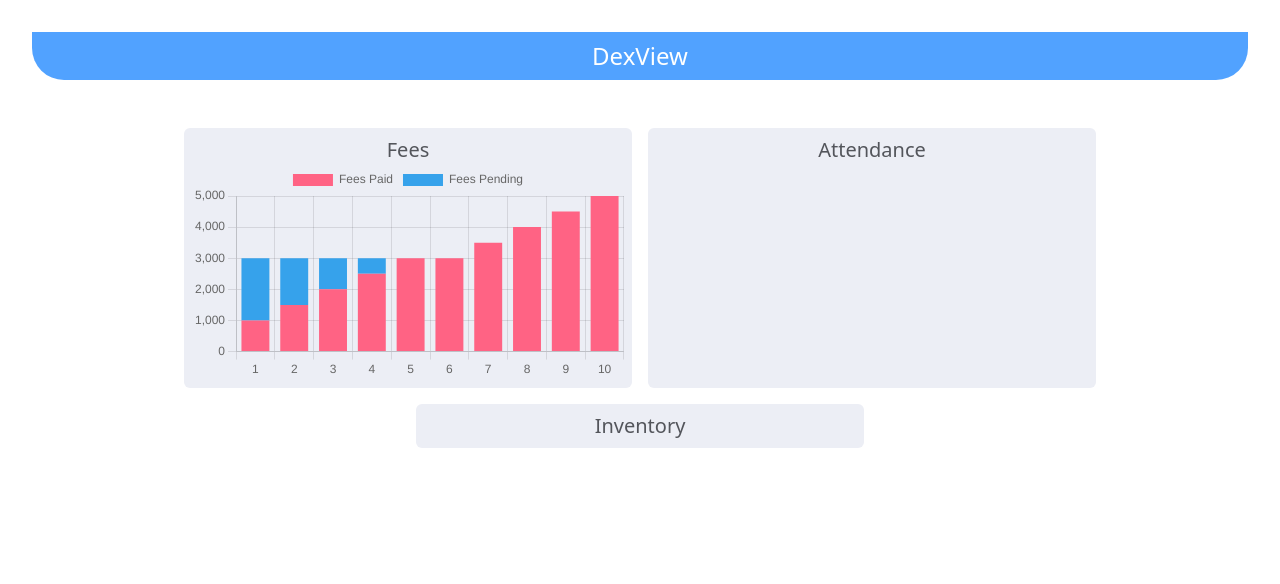
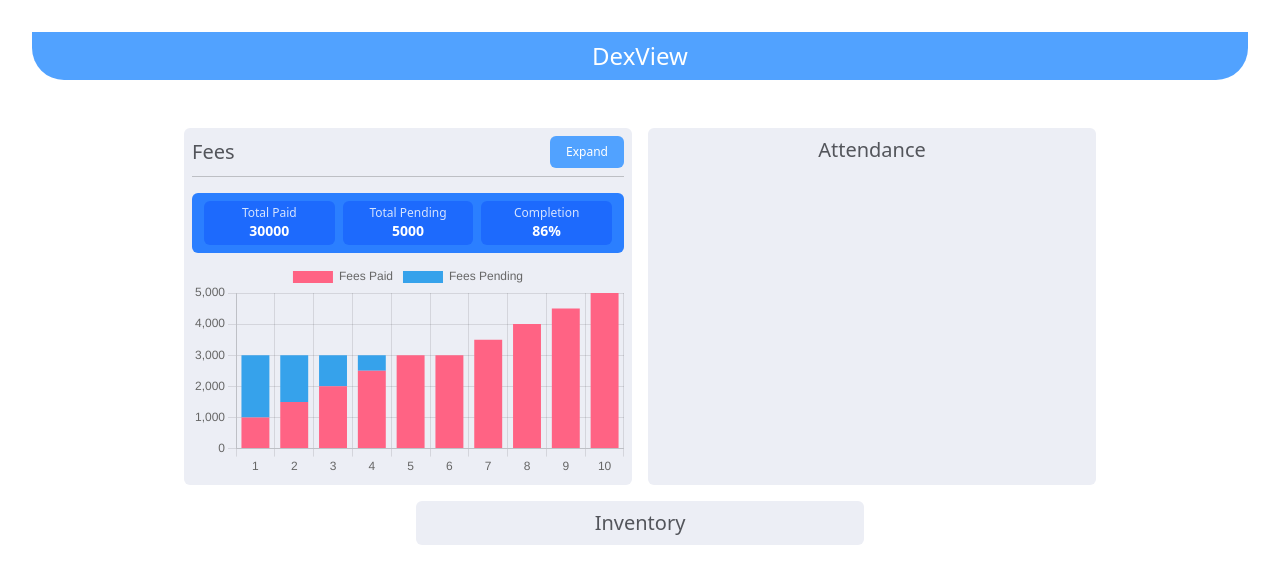
Before and after one commit to TazzDev/DexterUI, a React (Vite) app: page / in a window 1280 px wide. Shown: the top 584 px of the page. Built offline with nearby package versions, Linux system fonts and the light colour scheme; no server answers.

Commit message:
KPI Strip and expanded fee section

```diff
--- a/DATA_MOCKS/classWiseFeesMock.ts
+++ b/DATA_MOCKS/classWiseFeesMock.ts
@@ -1,4 +1,10 @@
-export const CLASS_WISE_FEES_MOCK = [
+export type ClassFee<T = string> = {
+  class: T;            // can be string, number, etc.
+  feesPaid: number;
+  feesPending: number;
+};
+
+export const CLASS_WISE_FEES_MOCK: ClassFee<string>[] = [
     {
       class: '1',
       feesPaid: 1000,
--- a/package.json
+++ b/package.json
@@ -4,10 +4,10 @@
   "version": "0.0.0",
   "type": "module",
   "scripts": {
-    "dev": "vite",
-    "build": "tsc -b && vite build",
+    "dev": "nvm use && vite",
+    "build": "nvm use && tsc -b && vite build",
     "lint": "eslint .",
-    "preview": "vite preview"
+    "preview": "nvm use && vite preview"
   },
   "dependencies": {
     "@auth0/auth0-react": "^2.4.0",
--- a/src/components/Card/Card.tsx
+++ b/src/components/Card/Card.tsx
@@ -1,12 +1,13 @@
-import React from "react";
+import React, { useId } from "react";
 import { Enum, isNullOrUndefined } from "../../utils/utils";
 
-type TCardSize = "S" | "M" | "L" | "XL";
+type TCardSize = "S" | "M" | "L" | "XL" | "FULL";
 
 interface ICardProps {
   id?: string;
   size?: TCardSize;
   overrideSize?: number;
+  styleOverride?: string;
   children: React.ReactNode;
 }
 
@@ -15,21 +16,25 @@ const CARD_SIZE_MAP = Enum({
   M: "w-md",
   L: "w-lg",
   XL: "w-2xl",
+  FULL: "w-full",
 });
 
 const Card: React.FC<ICardProps> = ({
-  id = crypto.randomUUID(),
+  id,
   size = "M",
   overrideSize,
   children,
+  styleOverride = "",
 }) => {
+  const autoId = useId();
+  const resolvedId = id ?? autoId;
   const effectiveSize: string = !isNullOrUndefined(overrideSize)
     ? overrideSize + "%"
     : CARD_SIZE_MAP[size];
 
-  const classNames = `${effectiveSize} bg-card-background px-2 py-2 mx-2 my-2 rounded-md text-card-text text-xl`;
+  const classNames = `${effectiveSize} bg-card-background px-2 py-2 mx-2 my-2 rounded-md text-card-text text-xl ${styleOverride}`;
   return (
-    <div id={id} className={classNames}>
+    <div id={resolvedId} className={classNames}>
       {children}
     </div>
   );
--- /dev/null
+++ b/src/components/FeesView/KpiStrip.tsx
@@ -0,0 +1,42 @@
+import React from "react";
+
+interface KpiStripProps {
+  totalPaid: number;
+  totalPending: number;
+  completionPct: number;
+  containerClassName?: string;
+  itemClassName?: string;
+  dense?: boolean;
+  labelClassName?: string;
+  valueClassName?: string;
+  paidClassName?: string;
+  pendingClassName?: string;
+  completionClassName?: string;
+}
+
+const KpiStrip: React.FC<KpiStripProps> = ({ totalPaid, totalPending, completionPct, containerClassName = "", itemClassName, dense = false, labelClassName = "", valueClassName = "", paidClassName = "", pendingClassName = "", completionClassName = "" }) => {
+  const containerBase = dense
+    ? "grid grid-cols-1 sm:grid-cols-3 gap-2 mb-2 items-center"
+    : "grid grid-cols-1 sm:grid-cols-3 gap-3 mb-4";
+  const itemBase = itemClassName ?? (dense ? "bg-white/5 rounded-md px-2 py-1" : "bg-white/5 rounded-md p-3");
+  const labelBase = dense ? "text-xs opacity-90" : "text-sm opacity-80";
+  const valueBase = dense ? "text-sm font-semibold" : "text-2xl font-semibold";
+  return (
+    <div className={`${containerBase} ${containerClassName}`}>
+      <div className={`${itemBase} ${paidClassName}`}>
+        <p className={`${labelBase} ${labelClassName}`}>Total Paid</p>
+        <p className={`${valueBase} ${valueClassName}`}>{totalPaid}</p>
+      </div>
+      <div className={`${itemBase} ${pendingClassName}`}>
+        <p className={`${labelBase} ${labelClassName}`}>Total Pending</p>
+        <p className={`${valueBase} ${valueClassName}`}>{totalPending}</p>
+      </div>
+      <div className={`${itemBase} ${completionClassName}`}>
+        <p className={`${labelBase} ${labelClassName}`}>Completion</p>
+        <p className={`${valueBase} ${valueClassName}`}>{completionPct}%</p>
+      </div>
+    </div>
+  );
+};
+
+export default KpiStrip;
--- /dev/null
+++ b/src/components/FeesView/index.tsx
@@ -0,0 +1,197 @@
+import React, { useMemo, useState } from "react";
+import Card from "../Card/Card";
+import { Bar } from "react-chartjs-2";
+import { CLASS_WISE_FEES_MOCK } from "../../../DATA_MOCKS/classWiseFeesMock";
+import { transformData } from "../../utils/utils";
+import KpiStrip from "./KpiStrip";
+
+const FeesView: React.FC = () => {
+  const [isExpanded, setIsExpanded] = useState(false);
+  return (
+    <Card
+      size={isExpanded ? "M" : "M"}
+      styleOverride={isExpanded ? "w-full md:w-[84rem]" : ""}
+    >
+      <div className="flex justify-between items-center border-b border-black/20 pb-2 mb-4">
+        <h1>Fees</h1>
+        <button
+          className="bg-blue-400 text-white text-xs cursor-pointer px-4 py-2 rounded-md"
+          onClick={() => setIsExpanded(!isExpanded)}
+        >
+          {isExpanded ? "Collapse" : "Expand"}
+        </button>
+      </div>
+      {isExpanded ? (
+        <ExpandedFeesView />
+      ) : (
+        <CollapsedFeesView />
+      )}
+    </Card>
+  );
+};
+
+const ExpandedFeesView: React.FC = () => {
+  const [query, setQuery] = useState("");
+  const data = CLASS_WISE_FEES_MOCK;
+
+  const { totalPaid, totalPending, completionPct } = useMemo(() => {
+    const totals = data.reduce(
+      (acc, item) => {
+        acc.totalPaid += item.feesPaid;
+        acc.totalPending += item.feesPending;
+        return acc;
+      },
+      { totalPaid: 0, totalPending: 0 }
+    );
+    const grandTotalCalc = totals.totalPaid + totals.totalPending;
+    const pct =
+      grandTotalCalc === 0
+        ? 0
+        : Math.round((totals.totalPaid / grandTotalCalc) * 100);
+    return {
+      totalPaid: totals.totalPaid,
+      totalPending: totals.totalPending,
+      completionPct: pct,
+    };
+  }, [data]);
+
+  const filtered = useMemo(() => {
+    const normalized = query.trim().toLowerCase();
+    if (!normalized) return data;
+    return data.filter((d) =>
+      String(d.class).toLowerCase().includes(normalized)
+    );
+  }, [data, query]);
+
+  const transformed = useMemo(() => transformData(filtered), [filtered]);
+
+  return (
+    <div className="flex flex-col gap-4">
+      <KpiStrip totalPaid={totalPaid} totalPending={totalPending} completionPct={completionPct} />
+
+      <div className="flex flex-col md:flex-row gap-4">
+        <div className="md:w-2/3 w-full bg-white/5 rounded-md p-3">
+          <div className="h-80">
+            <Bar
+              data={transformed}
+              options={{
+                plugins: {
+                  title: {
+                    display: true,
+                    text: "Fees by Class (Expanded)",
+                  },
+                  legend: {
+                    position: "bottom" as const,
+                  },
+                },
+                responsive: true,
+                maintainAspectRatio: false,
+                scales: {
+                  x: { stacked: true },
+                  y: { stacked: true },
+                },
+              }}
+            />
+          </div>
+          <div className="h-2" />
+          <div className="text-xs opacity-70">
+            Showing {filtered.length} class(es)
+          </div>
+        </div>
+
+        <div className="md:w-1/3 w-full bg-white/5 rounded-md p-3">
+          <div className="mb-2">
+            <input
+              value={query}
+              onChange={(e) => setQuery(e.target.value)}
+              placeholder="Filter by class..."
+              className="w-full px-3 py-2 rounded-md bg-transparent border border-blue-400 text-sm focus:border-blue-500"
+            />
+          </div>
+          <div className="max-h-72 overflow-auto">
+            <table className="table-auto w-full text-sm">
+              <thead className="sticky top-0 bg-card-background">
+                <tr className="text-left">
+                  <th className="py-2 pr-2">Class</th>
+                  <th className="py-2 pr-2">Paid</th>
+                  <th className="py-2 pr-2">Pending</th>
+                  <th className="py-2">% Paid</th>
+                </tr>
+              </thead>
+              <tbody>
+                {filtered
+                  .slice()
+                  .sort((a, b) => Number(a.class) - Number(b.class))
+                  .map((row) => {
+                    const rowTotal = row.feesPaid + row.feesPending;
+                    const pct =
+                      rowTotal === 0
+                        ? 0
+                        : Math.round((row.feesPaid / rowTotal) * 100);
+                    return (
+                      <tr key={row.class} className="odd:bg-white/5">
+                        <td className="py-1 pr-2">{row.class}</td>
+                        <td className="py-1 pr-2">{row.feesPaid}</td>
+                        <td className="py-1 pr-2">{row.feesPending}</td>
+                        <td className="py-1">{pct}%</td>
+                      </tr>
+                    );
+                  })}
+              </tbody>
+            </table>
+          </div>
+        </div>
+      </div>
+    </div>
+  );
+};
+
+const CollapsedFeesView: React.FC = () => {
+  const data = CLASS_WISE_FEES_MOCK;
+  const { totalPaid, totalPending, completionPct } = useMemo(() => {
+    const totals = data.reduce(
+      (acc, item) => {
+        acc.totalPaid += item.feesPaid;
+        acc.totalPending += item.feesPending;
+        return acc;
+      },
+      { totalPaid: 0, totalPending: 0 }
+    );
+    const grandTotalCalc = totals.totalPaid + totals.totalPending;
+    const pct = grandTotalCalc === 0 ? 0 : Math.round((totals.totalPaid / grandTotalCalc) * 100);
+    return { totalPaid: totals.totalPaid, totalPending: totals.totalPending, completionPct: pct };
+  }, [data]);
+
+  return (
+    <div>
+      <KpiStrip
+        totalPaid={totalPaid}
+        totalPending={totalPending}
+        completionPct={completionPct}
+        dense
+        containerClassName="bg-blue-500 text-white rounded-md px-3 py-2"
+        itemClassName="bg-blue-600/60 rounded-md px-2 py-1"
+        labelClassName="text-white/90"
+        valueClassName="text-white"
+      />
+      <Bar
+        data={transformData(CLASS_WISE_FEES_MOCK)}
+        options={{
+          plugins: {
+            title: {
+              display: true,
+              text: "Fees",
+            },
+          },
+          responsive: true,
+          scales: {
+            x: { stacked: true },
+            y: { stacked: true },
+          },
+        }}
+      />
+    </div>
+  );
+};
+
+export { FeesView, ExpandedFeesView };
--- a/src/pages/home/Home.tsx
+++ b/src/pages/home/Home.tsx
@@ -1,49 +1,16 @@
 import React from "react";
 import Card from "../../components/Card/Card";
-import { Bar } from "react-chartjs-2";
 import { Chart, ArcElement, PieController, Tooltip, Legend,CategoryScale, LinearScale, BarElement } from "chart.js";
-import { CLASS_WISE_FEES_MOCK } from "../../../DATA_MOCKS/classWiseFeesMock";
+import { FeesView } from "../../components/FeesView";
 
-const transformData = (data: typeof CLASS_WISE_FEES_MOCK) => {
-  return {
-    labels: data.map((item) => item.class),
-    datasets: [{
-      label: 'Fees Paid',
-      data: data.map((item) => item.feesPaid),
-      backgroundColor: 'rgb(255, 99, 132)'
-    }, {
-      label: 'Fees Pending',
-      data: data.map((item) => item.feesPending),
-      backgroundColor: 'rgb(54, 162, 235)'
-    }]
-  }
-}
+
 
 const Home: React.FC = () => {
   Chart.register(ArcElement, PieController, Tooltip, Legend,CategoryScale, LinearScale, BarElement);
   const containerStyles = "w-full flex flex-wrap justify-center mt-10";
   return (
     <div className={containerStyles}>
-      <Card>
-        <h1>Fees</h1>
-        <Bar data={transformData(CLASS_WISE_FEES_MOCK)}  options={ {
-    plugins: {
-      title: {
-        display: true,
-        text: 'Chart.js Bar Chart - Stacked'
-      },
-    },
-    responsive: true,
-    scales: {
-      x: {
-        stacked: true,
-      },
-      y: {
-        stacked: true
-      }
-    }
-  }}/>
-      </Card>
+      <FeesView />
       <Card>
         <p>Attendance</p>
       </Card>
--- a/src/utils/utils.ts
+++ b/src/utils/utils.ts
@@ -1,3 +1,5 @@
+import type { ClassFee } from "../../DATA_MOCKS/classWiseFeesMock";
+
 function isNullOrUndefined<Type>(value: Type): boolean {
   return value === undefined || value === null;
 }
@@ -16,4 +18,23 @@ function Enum<T extends object>(baseEnum: T): T {
   }) as T;
 }
 
-export { isNullOrUndefined, Enum };
+
+const transformData = (data: ClassFee<string>[]) => {
+  return {
+    labels: data.map((item) => item.class),
+    datasets: [
+      {
+        label: "Fees Paid",
+        data: data.map((item) => item.feesPaid),
+        backgroundColor: "rgb(255, 99, 132)",
+      },
+      {
+        label: "Fees Pending",
+        data: data.map((item) => item.feesPending),
+        backgroundColor: "rgb(54, 162, 235)",
+      },
+    ],
+  };
+};
+
+export { isNullOrUndefined, Enum, transformData };
```
